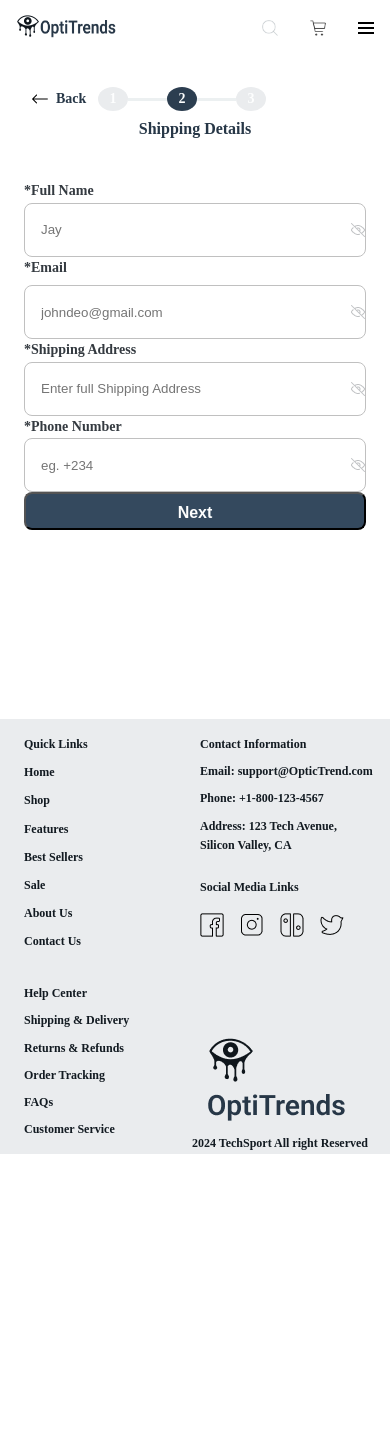
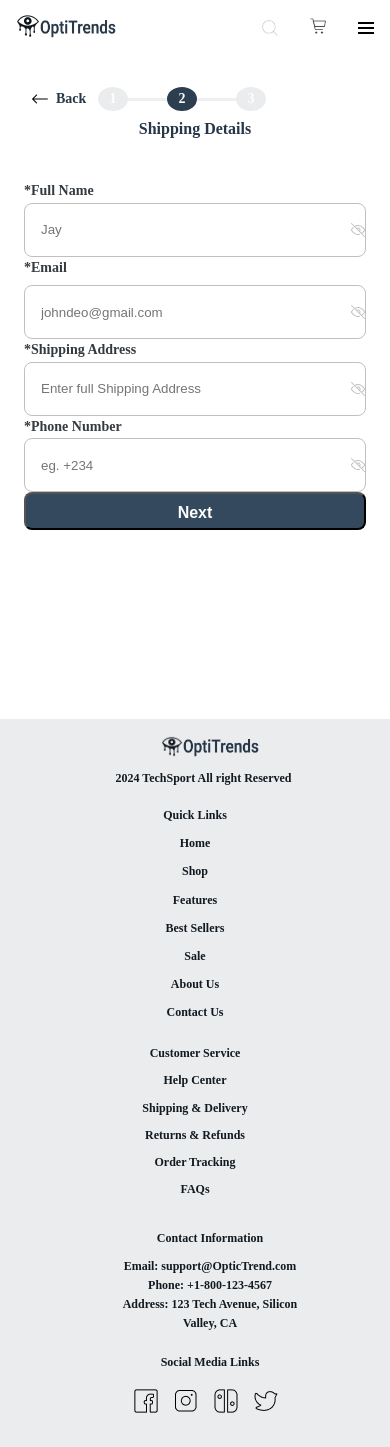
Before and after one commit to Ayolan8/timbu-ecommerce, a React (Create React App) app: page /checkout in a window 390 px wide. Before the commit the page ends 1154 px from the top, so only its background shows below. Built offline with nearby package versions, Linux system fonts and the light colour scheme.

Commit message:
fix bugs on the logo size and the productcard description on mobile

```diff
--- a/src/App.js
+++ b/src/App.js
@@ -18,7 +18,7 @@ function App() {
   return (
     <div>
         <Header />
-        <Routes>
+        <Routes basename="/timbu-ecommerce">
           <Route exact path='/' element={<ProductList ProductData = {ProductData}/>} />
           <Route path='/productCard/:id' element={<ProductItemDetails />} />
           <Route path='/checkout' element={<Checkout name={name}
--- a/src/Components/Footer.jsx
+++ b/src/Components/Footer.jsx
@@ -7,7 +7,7 @@ import SocialMediaIcons from "./Molecules/Atom/SocialIcon";
 const Footer = () => {
     return (
         <footer>
-            <div className="footer-on-mobile">
+            {/* <div className="footer-on-mobile">
                 <div className="footer-container-1">
                     <div className="quick-links">
                         <h4>Quick Links</h4>
@@ -48,7 +48,54 @@ const Footer = () => {
                     </div>
 
                 </div>
-            </div>
+            </div> */}
+
+<div className="footer-on-mobile">
+                <div className="logo-N-copyright">
+                    <FooterLogo />
+                        <p className="copyright">2024 TechSport All right Reserved</p>
+                </div>
+
+                <div className="footer-on-mobile-links">
+                    <div className="quick-links">
+                        <h4>Quick Links</h4>
+                        <ul>
+                            <li><a href="#">Home</a></li>
+                            <li><a href="#">Shop</a></li>
+                            <li><a href="#">Features</a></li>
+                            <li className="best"><a href="#">Best Sellers</a></li>
+                            <li><a href="#">Sale</a></li>
+                            <li><a href="#">About Us</a></li>
+                            <li><a href="#">Contact Us</a></li>
+                        </ul>
+                    </div>
+
+                    <div className="help-center">
+                        <h4>Customer Service</h4>
+                        <p>Help Center</p>
+                        <p>Shipping & Delivery</p>
+                        <p>Returns & Refunds</p>
+                        <p>Order Tracking</p>
+                        <p>FAQs</p>
+                    </div>
+
+                    <div className="contact-N-icons mobile-contact-N-icons">
+                        <div className="contact-info mobile-contact-info">
+                            <h4>Contact Information</h4>
+                            <div className="body">
+                                <p>Email: support@OpticTrend.com</p>
+                                <p>Phone: +1-800-123-4567</p>
+                                <p>Address: 123 Tech Avenue, Silicon Valley, CA</p>
+                            </div>
+                        </div>
+                        <>
+                            <SocialMediaIcons />
+                        </>
+
+                    </div>
+                </div>
+        </div>
+
 
             <div className="footer-on-laptop">
                 <div className="logo-N-copyright">
@@ -94,7 +141,7 @@ const Footer = () => {
 
                     </div>
                 </div>
-        </div>
+            </div>
 
         </footer>
     )
--- a/src/Components/Molecules/Atom/CartIcon.jsx
+++ b/src/Components/Molecules/Atom/CartIcon.jsx
@@ -1,11 +1,14 @@
 import React from "react";
 import CartImg from "../../../assets/shopping-cart-2--shopping-cart-checkout.png";
 import './logo.css';
+import { Link } from "react-router-dom";
 
 const CartIcon = () => {
     return (
         <div>
-            <img src={CartImg} alt="cart Icon" className="cart"/>
+            <Link to="/checkout">
+                <img src={CartImg} alt="cart Icon" className="cart"/>
+            </Link>
         </div>
     )
 }
--- a/src/Components/Molecules/Atom/footerLogo.jsx
+++ b/src/Components/Molecules/Atom/footerLogo.jsx
@@ -6,7 +6,7 @@ import { Link } from "react-router-dom";
 
 const FooterLogo = () => {
     return (
-        <div className="logo">
+        <div className="footer-logo">
             <Link to='/'>
                 <img src={Logof1} alt="logo 1" />
                 <img src={Logof2} alt="logo 2" />
--- a/src/Components/Molecules/MobileNav.jsx
+++ b/src/Components/Molecules/MobileNav.jsx
@@ -2,12 +2,15 @@ import React from "react";
 import Hamburger from '../../assets/hamburger1.png';
 import SearchIcon from '../../assets/search-icon.png';
 import Cartt from '../../assets/shopping-cart-2--shopping-cart-checkout.png';
+import { Link } from "react-router-dom";
 
 const MobileNav = () => {
     return (
         <div className="mobile-nav">
             <img src={SearchIcon} alt="search icon" className="search-icon"/>
-            <img src={Cartt} alt="cart" className="cart-icon"/>
+            <Link to="/checkout">
+                <img src={Cartt} alt="cart" className="cart-icon"/>
+            </Link>
             <img src={Hamburger} alt="hamburger" className="hamburger"/>
         </div>
     )
--- a/src/Components/ProductItem.jsx
+++ b/src/Components/ProductItem.jsx
@@ -9,7 +9,9 @@ const ProductItem = ({productCard}) => {
             <div className="product-desc">
                 <img src={productCard.favorite} alt="liked icon" className="favorite-icon"/>
                 <div className="product-desc-price">
-                    <p className="desc">{productCard.productDesc}</p>
+                    <div className="mobile-desc">
+                        <p className="desc">{productCard.productDesc}</p>
+                    </div>
                     <p className="price">{productCard.price}</p>
                 </div>
             </div>
--- a/src/Components/footer.css
+++ b/src/Components/footer.css
@@ -125,18 +125,44 @@ ul a {
 
 }
 
-.logo > img:first-of-type {
+.footer-logo img:first-of-type {
     width: 21.82px;
     height: 21.44px;
 }
 
-.logo > img:last-of-type{
+.footer-logo img:last-of-type{
     width: 76px;
     height: 22px;
 }
 
 .copyright{
     width: 189px;
+}
+
+.footer-on-mobile-links{
+    display: flex;
+    flex-direction: column;
+    align-items: center;
+    justify-content: center;
+    text-align: center;
+    gap: 30px;
+}
+
+.footer-on-mobile {
+    gap: 20px;
+}
+
+.mobile-contact-N-icons{
+    align-items: center;
+    /* justify-content: center; */
+    /* text-align: center; */
+    gap: 5px;
+}
+
+.mobile-contact-info{
+    display: flex;
+    text-align: center;
+    /* align-items: center; */
 }
 
 @media screen and (min-width: 540px) {
@@ -151,12 +177,12 @@ ul a {
         width: 187px;
     }
 
-    .logo > img:first-of-type {
+    .footer-logo img:first-of-type {
         width: 43.64px;
         height: 42.88px;
     }
 
-    .logo > img:last-of-type {
+    .footer-logo img:last-of-type {
         width: 139px;
         height: 34px;
     }
--- a/src/Components/product-list.css
+++ b/src/Components/product-list.css
@@ -57,7 +57,7 @@
 }
 
 .product-cards .desc {
-    font-size: 14px;
+    font-size: 12px;
     line-height: 22.4px;
     color: #121A21;
     font-weight: 400;
@@ -82,6 +82,12 @@
     font-size: 14px;
 
 }
+
+/* @media screen and (max-width: 376px) {
+    .product-cards .price{
+        font-size: 12px;
+    }
+} */
 
 @media screen and (min-width: 768px) {
     .product-container {
```
